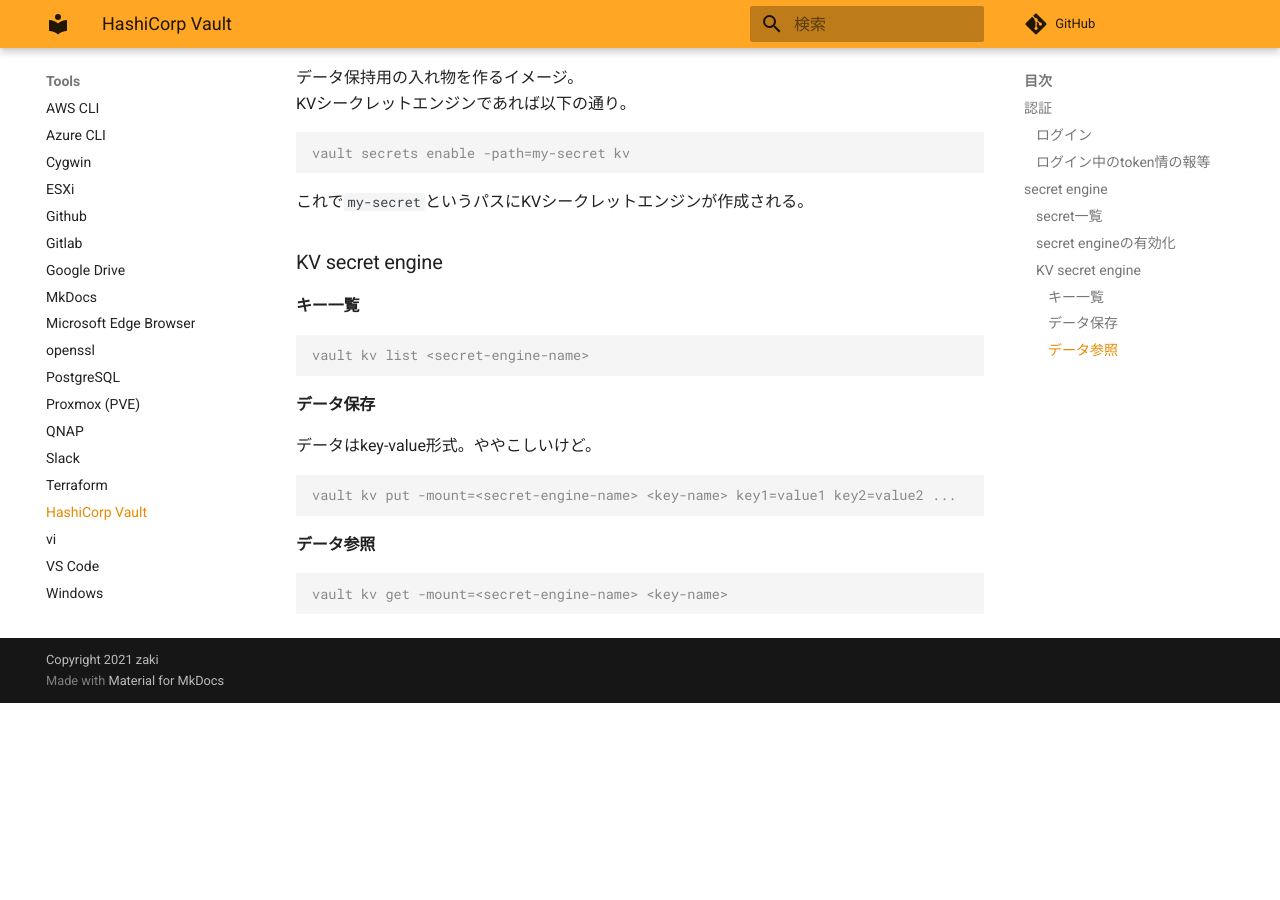
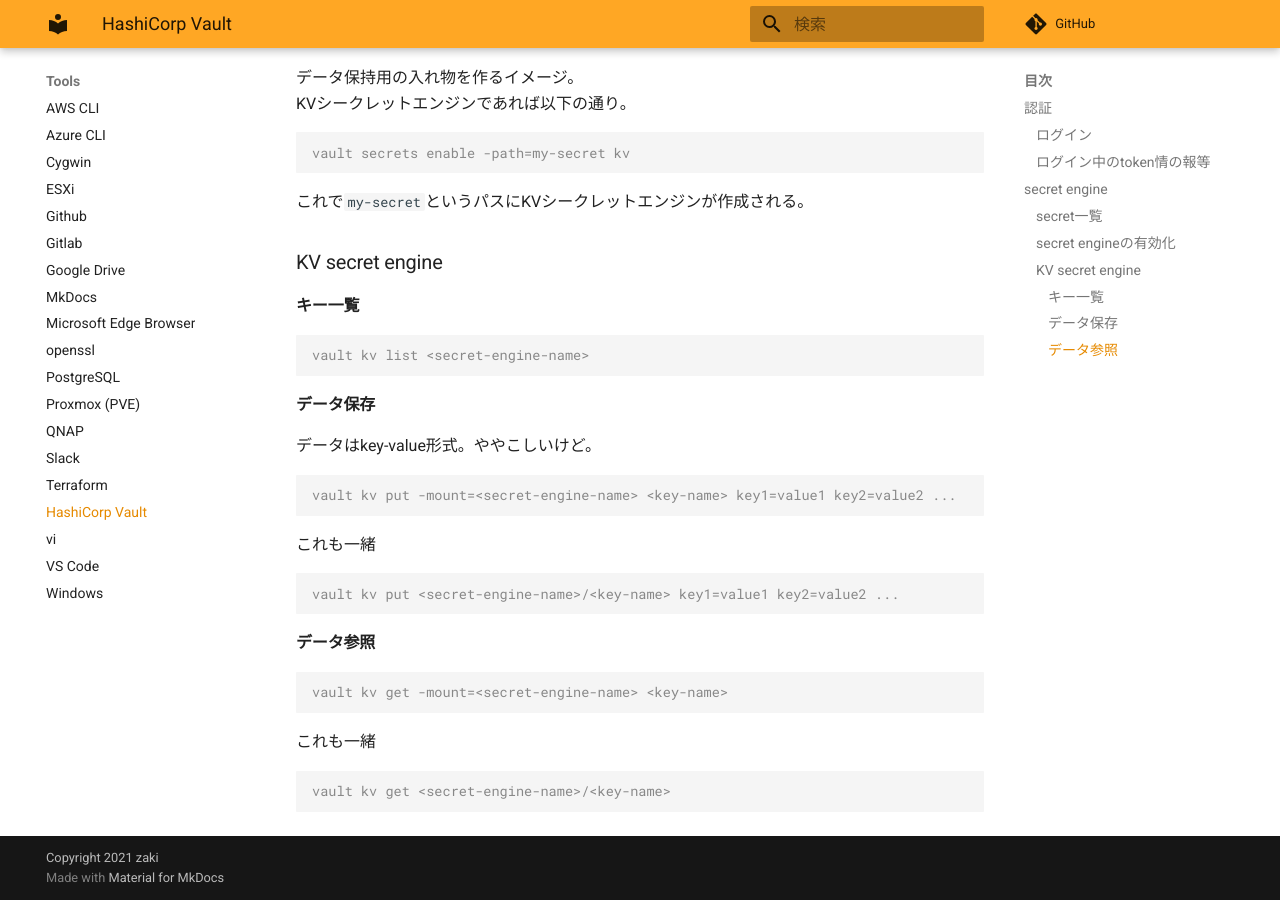
Before and after one commit to zaki-lknr/docs, an MkDocs documentation site: the page built from docs/Tools/vault.md, in a window 1280 px wide and 900 px high, scrolled down 717 px. Built offline with MkDocs 1.6.1 and Material for MkDocs 9.7.7, drawn with Linux system fonts in a browser that asks for light colours; comment, search, counter and statistics services are not loaded; before the commit the page ends 1420 px from its top, so only the background shows below that.

Commit message:
add: tools/vault: put,getの別形式

````diff
--- a/docs/Tools/vault.md
+++ b/docs/Tools/vault.md
@@ -51,8 +51,20 @@ vault kv list <secret-engine-name>
 vault kv put -mount=<secret-engine-name> <key-name> key1=value1 key2=value2 ...
 ```
 
+これも一緒
+
+```console
+vault kv put <secret-engine-name>/<key-name> key1=value1 key2=value2 ...
+```
+
 #### データ参照
 
 ```console
 vault kv get -mount=<secret-engine-name> <key-name>
 ```
+
+これも一緒
+
+```console
+vault kv get <secret-engine-name>/<key-name>
+```
````
